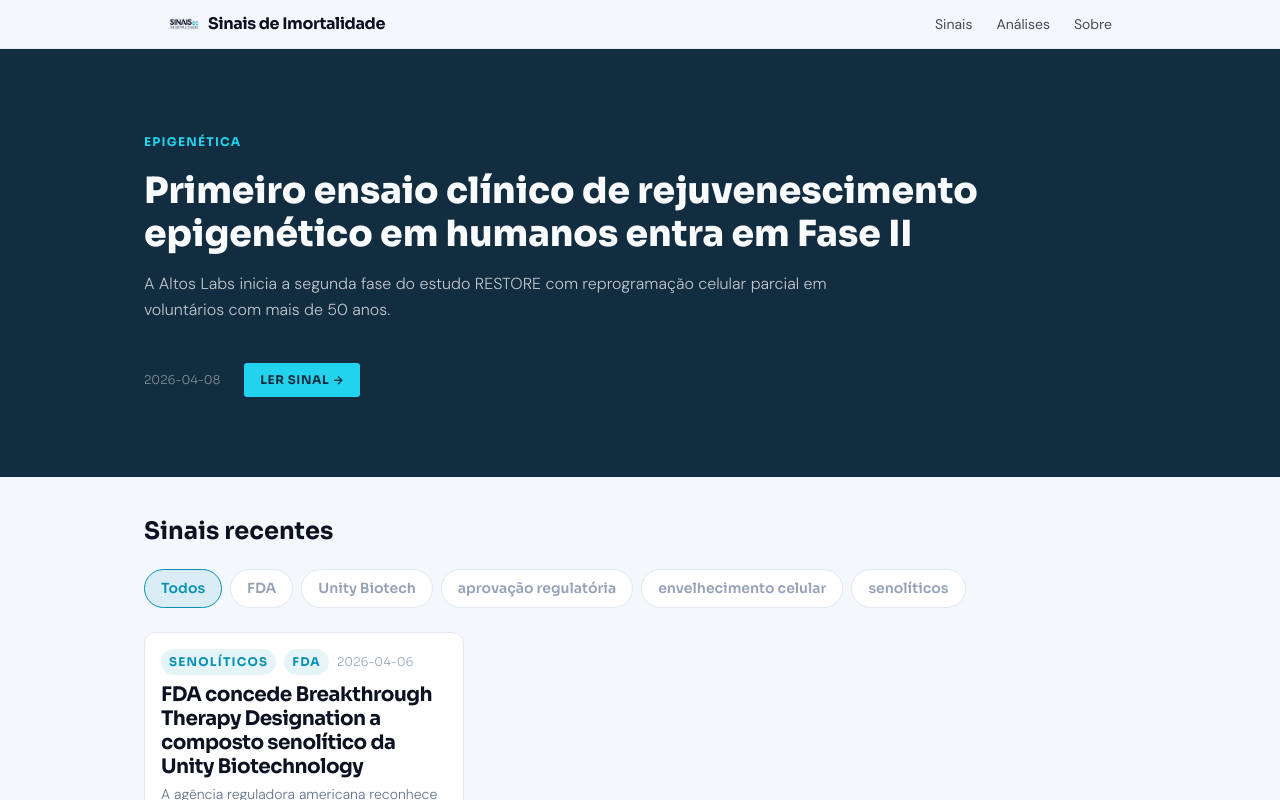
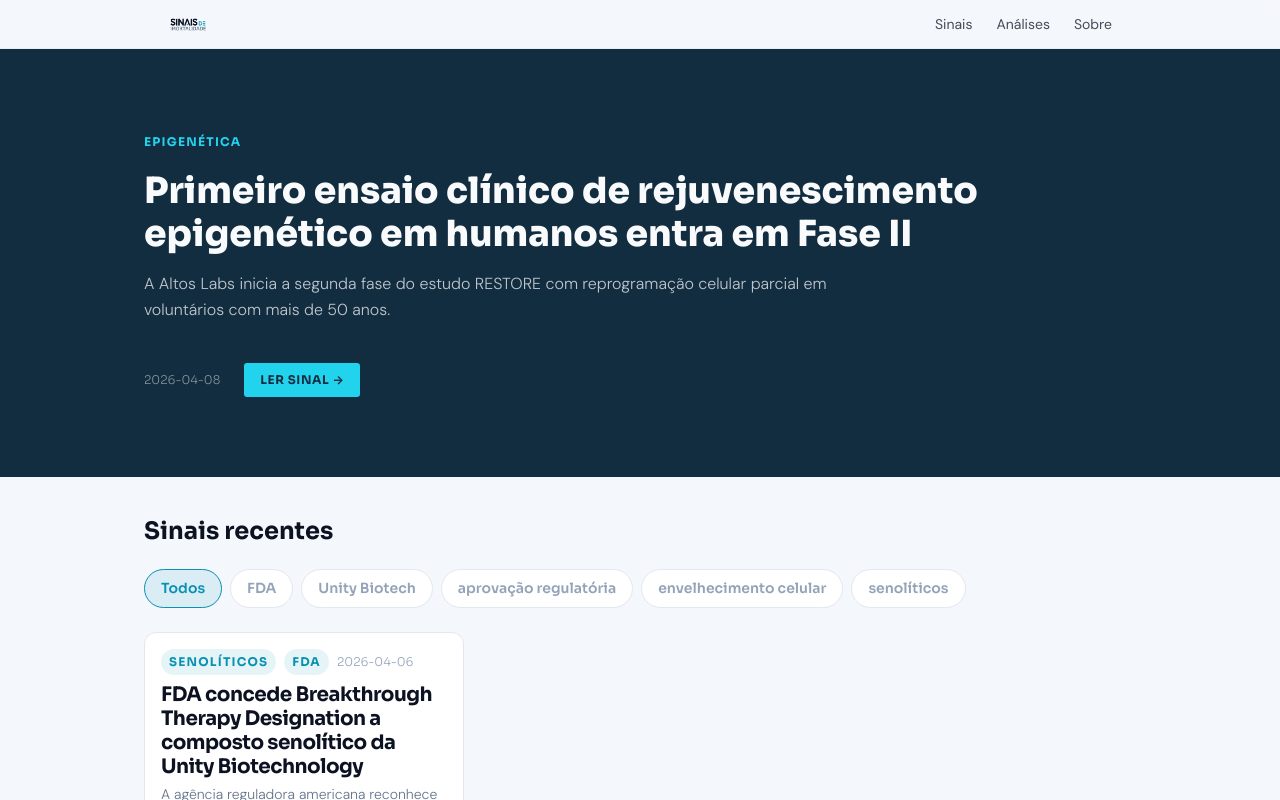
Before and after one commit to hvmelo/sinais-imortalidade, a Next.js app: page / in a window 1280 px wide. Shown: the top 800 px of the page. Built offline with nearby package versions, Linux system fonts and the light colour scheme.

Commit message:
fix: logo only in nav, no text title

```diff
--- a/components/nav/nav.tsx
+++ b/components/nav/nav.tsx
@@ -12,17 +12,13 @@
       className="sticky top-0 z-50 border-b border-neutral-200/60 bg-background/90 backdrop-blur-md"
     >
       <div className="mx-auto flex max-w-container items-center justify-between px-xl py-md">
-        <Link href="/" className="flex items-center gap-sm no-underline hover:opacity-80 transition-opacity">
+        <Link href="/" className="no-underline hover:opacity-80 transition-opacity">
           <Image
             src="/logo.png"
-            alt=""
-            width={32}
-            height={32}
-            className="shrink-0"
+            alt="Sinais de Imortalidade"
+            width={40}
+            height={40}
           />
-          <span className="font-headline text-base font-bold tracking-tight text-neutral-900">
-            Sinais de Imortalidade
-          </span>
         </Link>
         <ul className="flex items-center gap-xl list-none m-0 p-0">
           <li>
```
